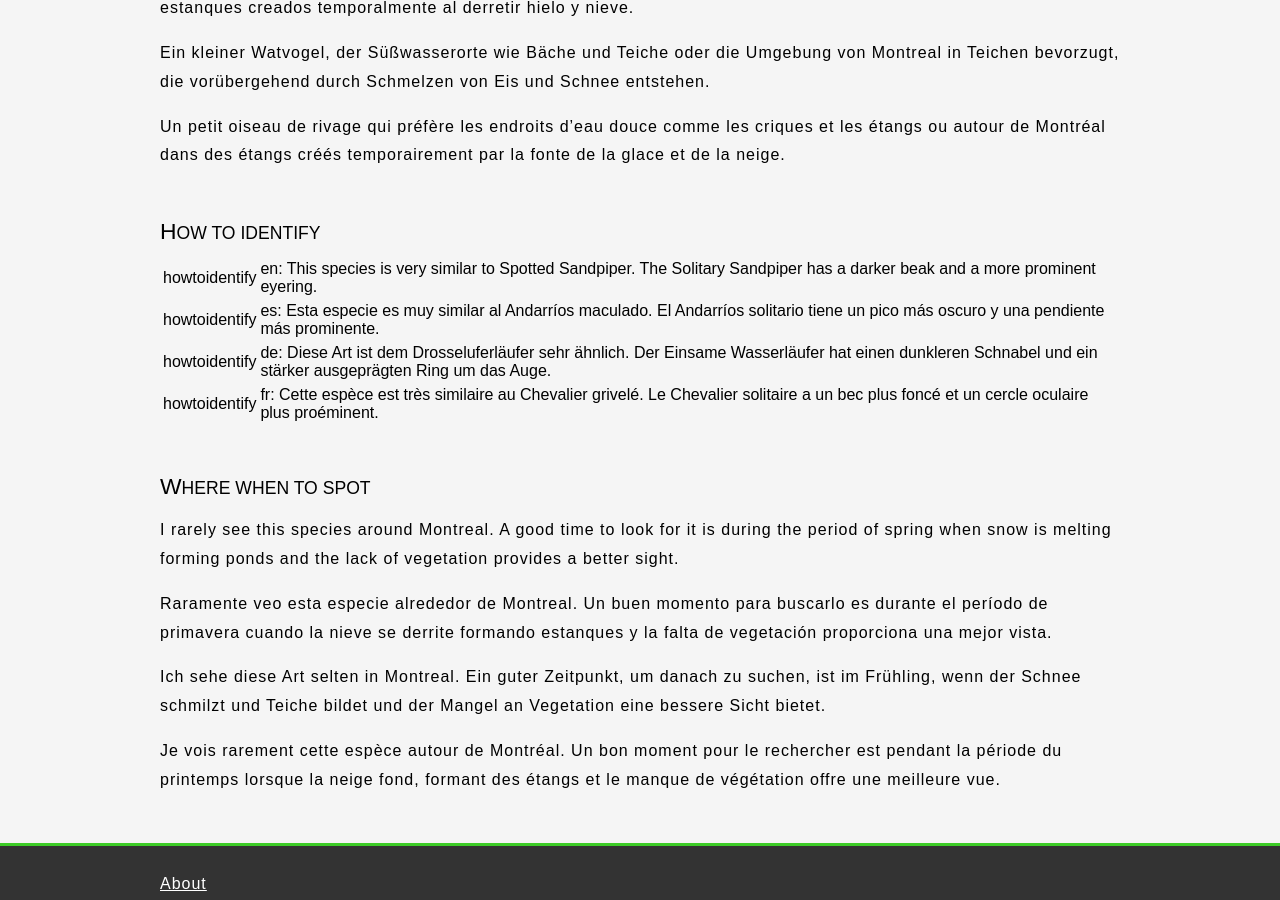
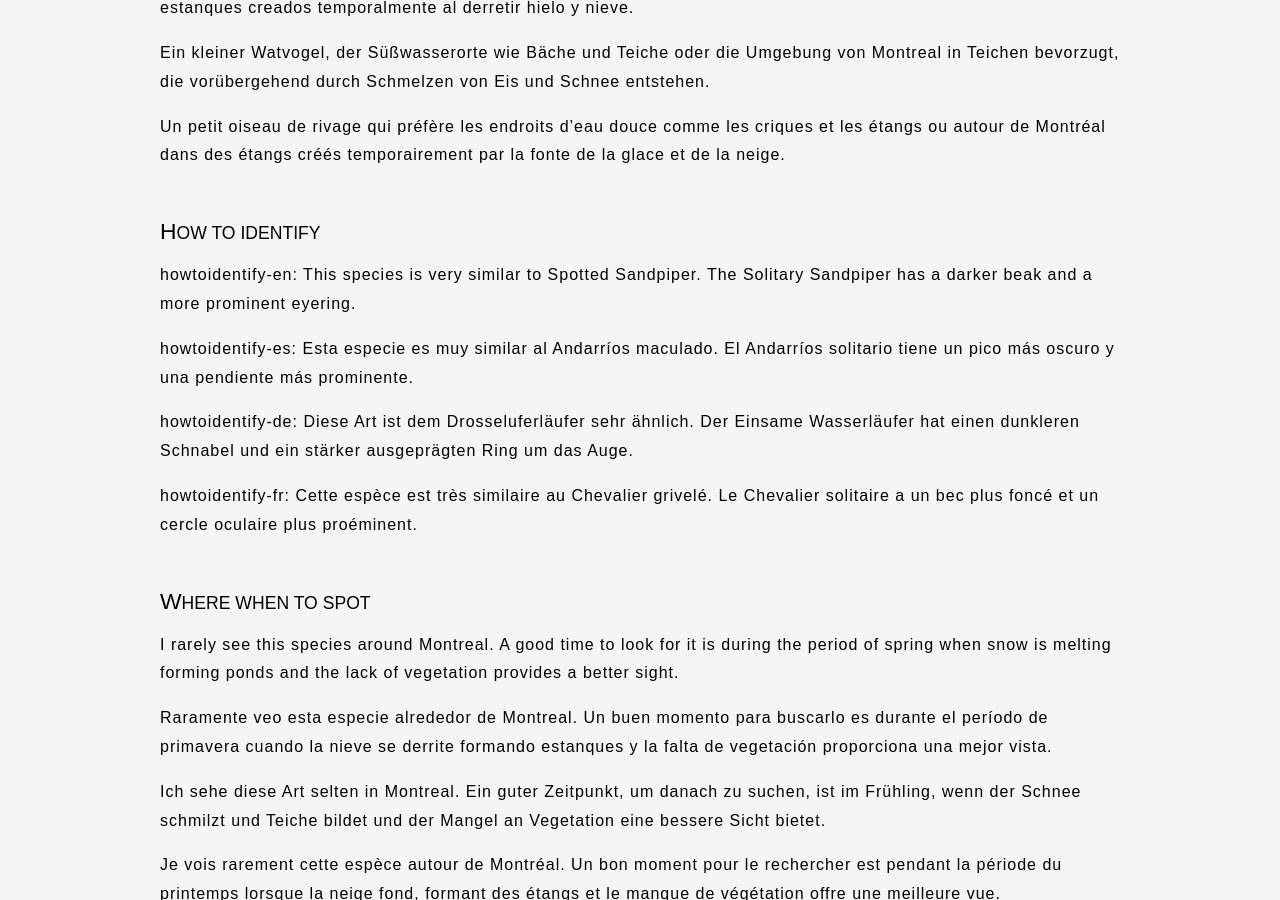
Before and after one commit to KHMuller/khmuller.github.io, a Jekyll site: the page built from animals/tringa-solitaria.md, in a window 1280 px wide and 900 px high, scrolled down 631 px. Built offline with Jekyll 4.4.1, drawn with Linux system fonts in a browser that asks for light colours; part of the change alters nothing that is shown.

```diff
--- a/animals/tringa-solitaria.md
+++ b/animals/tringa-solitaria.md
@@ -37,13 +37,13 @@ Un petit oiseau de rivage qui préfère les endroits d'eau douce comme les criqu
 
 ### How to Identify
 
-howtoidentify|en: This species is very similar to Spotted Sandpiper. The Solitary Sandpiper has a darker beak and a more prominent eyering.
+howtoidentify-en: This species is very similar to Spotted Sandpiper. The Solitary Sandpiper has a darker beak and a more prominent eyering.
 
-howtoidentify|es: Esta especie es muy similar al Andarríos maculado. El Andarríos solitario tiene un pico más oscuro y una pendiente más prominente.
+howtoidentify-es: Esta especie es muy similar al Andarríos maculado. El Andarríos solitario tiene un pico más oscuro y una pendiente más prominente.
 
-howtoidentify|de: Diese Art ist dem Drosseluferläufer sehr ähnlich. Der Einsame Wasserläufer hat einen dunkleren Schnabel und ein stärker ausgeprägten Ring um das Auge.
+howtoidentify-de: Diese Art ist dem Drosseluferläufer sehr ähnlich. Der Einsame Wasserläufer hat einen dunkleren Schnabel und ein stärker ausgeprägten Ring um das Auge.
 
-howtoidentify|fr: Cette espèce est très similaire au Chevalier grivelé. Le Chevalier solitaire a un bec plus foncé et un cercle oculaire plus proéminent.
+howtoidentify-fr: Cette espèce est très similaire au Chevalier grivelé. Le Chevalier solitaire a un bec plus foncé et un cercle oculaire plus proéminent.
 
 ### Where When to Spot
 
```
